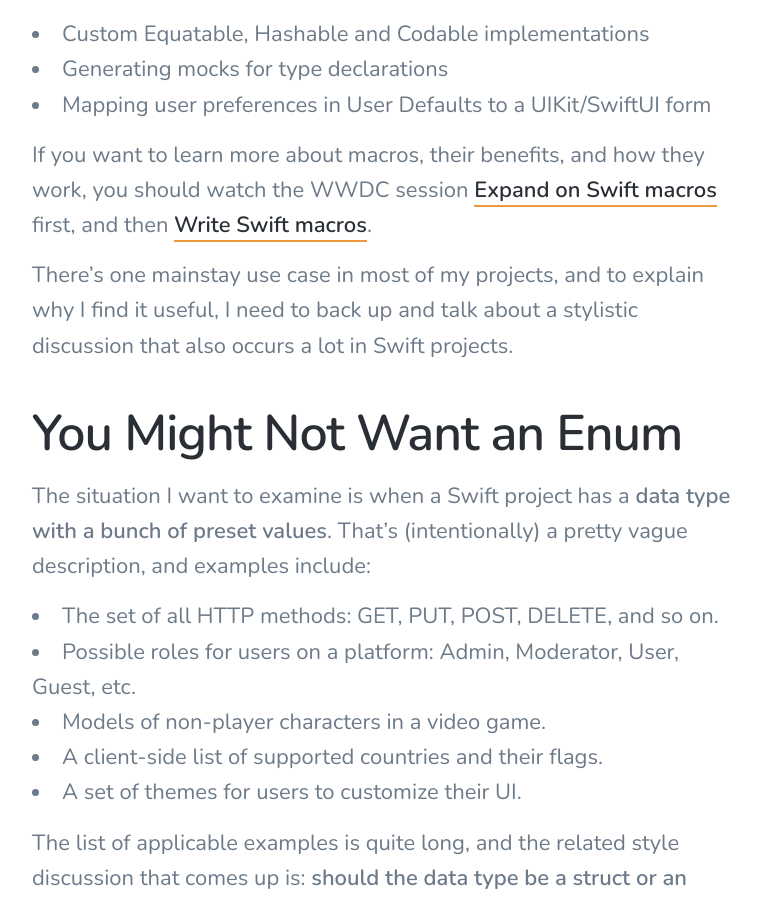
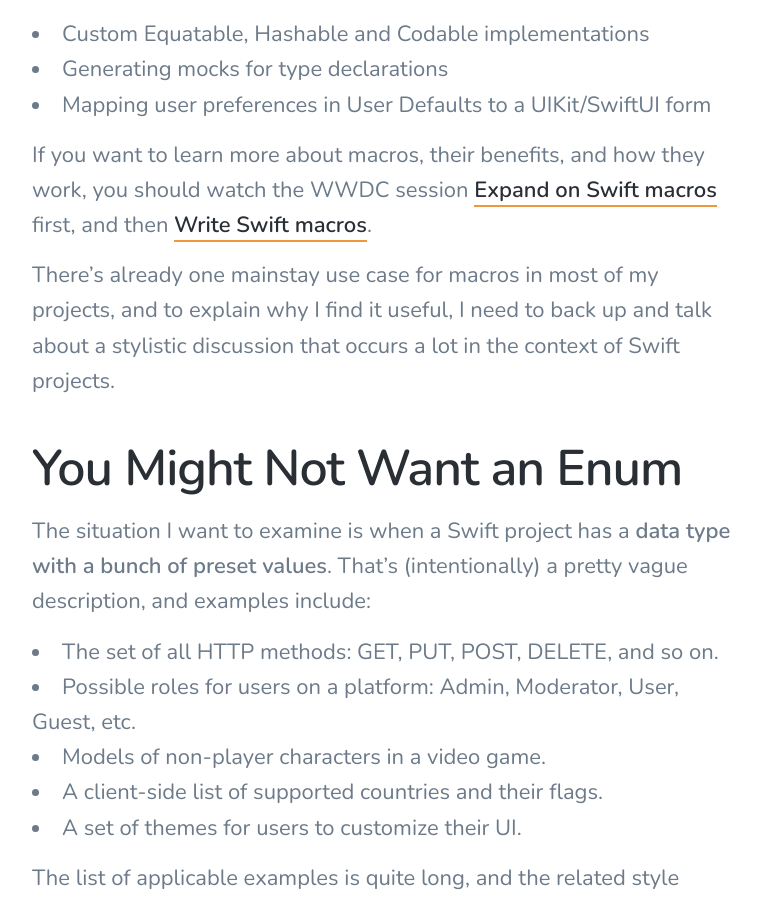
Before and after one commit to nevillco/nevillco.github.io, a Jekyll site: the page built from _posts/2023-07-07-the-first-macro-in-all-of-my-Swift-projects.md, in a window 1280 px wide and 900 px high, scrolled down 1377 px. Shown: the whole window, without its empty margins (258-1019 px from the left). Built offline with Jekyll 4.4.1, drawn with Linux system fonts in a browser that asks for light colours; nearby versions of some CDN libraries.

Commit message:
Linguistic cleanup.

```diff
--- a/_posts/2023-07-07-the-first-macro-in-all-of-my-Swift-projects.md
+++ b/_posts/2023-07-07-the-first-macro-in-all-of-my-Swift-projects.md
@@ -15,7 +15,7 @@ Macros are definitely nontrivial to grasp as well, but the value proposition to
 
 If you want to learn more about macros, their benefits, and how they work, you should watch the WWDC session [Expand on Swift macros](https://developer.apple.com/videos/play/wwdc2023/10167) first, and then [Write Swift macros](https://developer.apple.com/videos/play/wwdc2023/10166/).
 
-There’s one mainstay use case in most of my projects, and to explain why I find it useful, I need to back up and talk about a stylistic discussion that also occurs a lot in Swift projects.
+There’s already one mainstay use case for macros in most of my projects, and to explain why I find it useful, I need to back up and talk about a stylistic discussion that occurs a lot in the context of Swift projects.
 
 ## You Might Not Want an Enum
 
```
